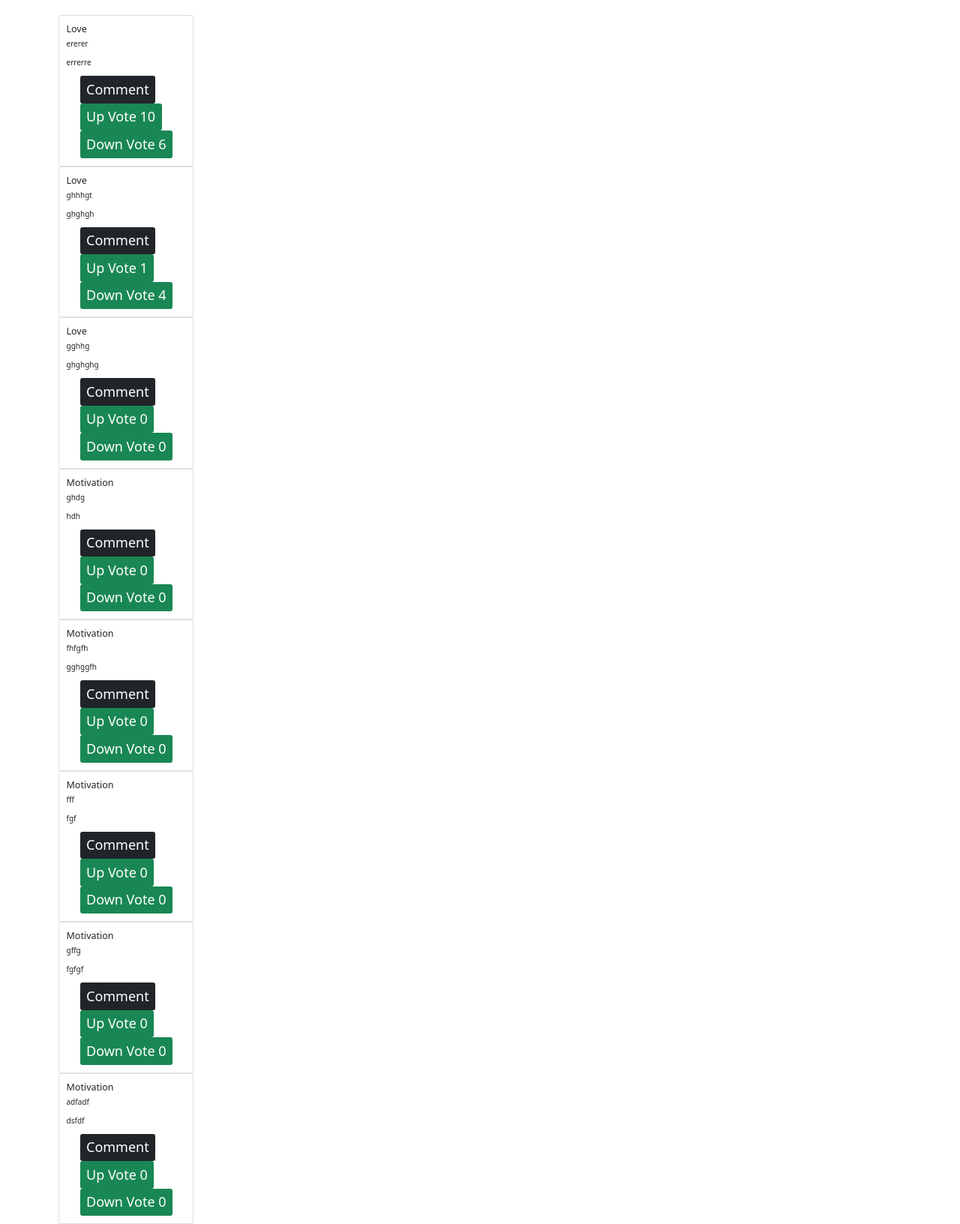
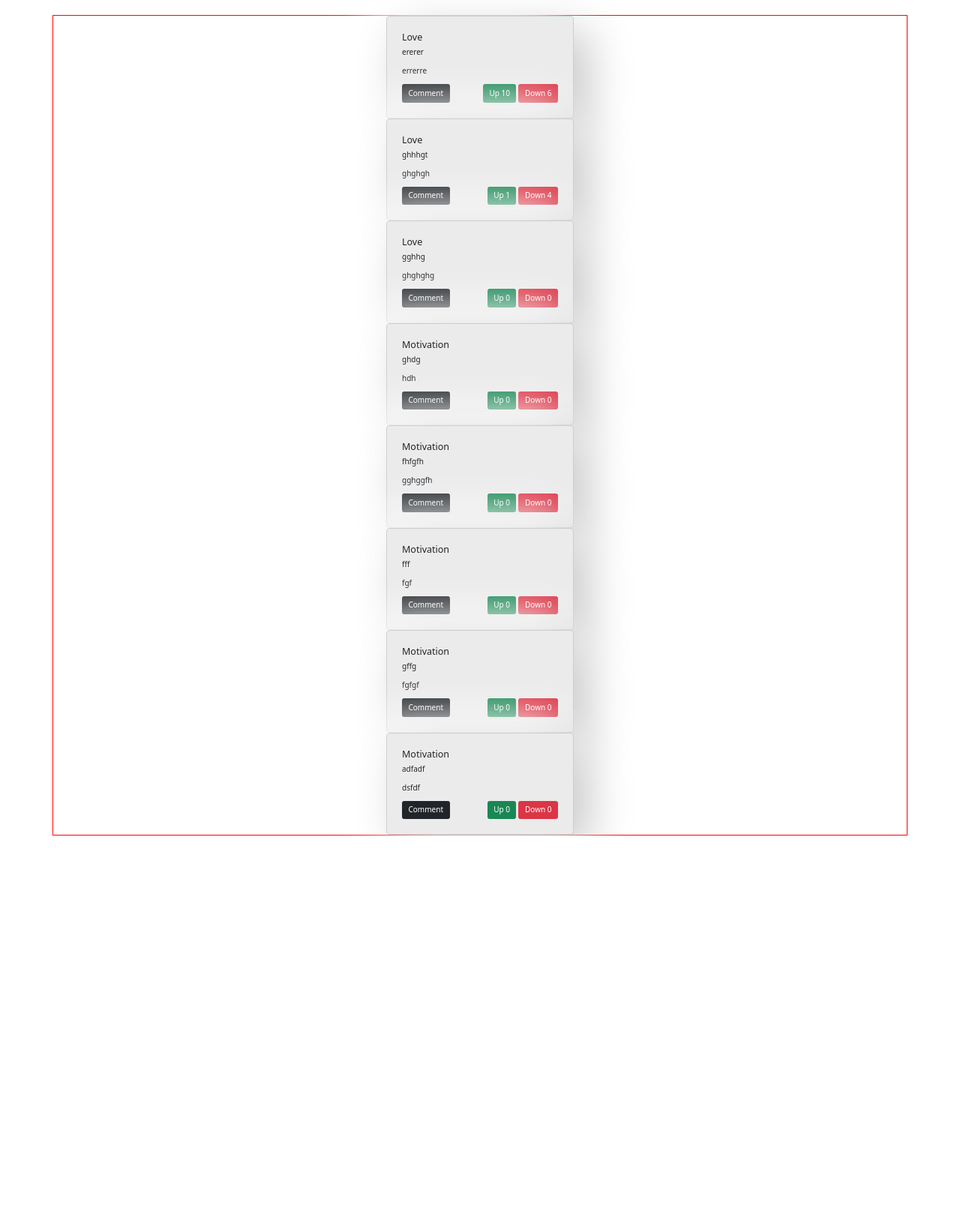
Before and after one commit to Kisavi/One-Minute-Pitch, a Flask app: template app/templates/display_pitch.html in a window 1280 px wide. Shown: the part 62-1694 px from the top of the page at 75% size. After the commit the page ends 1176 px from the top, so only its background shows below. Run offline with Flask 2, Linux system fonts and the light colour scheme; the template is opened without the code that fills it: values that come from a table or form of the project are taken from there, others are empty; data comes from the database, SQL or seed files in the repository; both versions use the stored data as it was after the commit; parts of the project's set-up code (start-up, migrations or seed data) failed here and were passed over; some libraries are stand-ins or nearby versions.

Commit message:
st- add flex property to the pitch cards to display them side by side

```diff
--- a/app/static/css/styles.css
+++ b/app/static/css/styles.css
@@ -10,15 +10,40 @@
     margin-top: 2em;
 }
 
-.btn {
+.btn1 {
     margin-left: 1em;
     font-size: large;
 }
 
-.welcome-section {
+.welcome-section,.pitchCard {
     padding: 1em;
     border-radius: 1em;
     background: #ebebeb;
     box-shadow:  20px 20px 60px #c8c8c8,
              -20px -20px 60px #ffffff;
 }
+
+.pitch {
+    display: flex;
+    align-items: center;
+    justify-content: space-between;
+    border: 1px solid red;
+}
+
+.footer {
+    display: flex;
+    align-items: center;
+    justify-content: space-between;
+}
+
+.votes {
+    display: flex;
+}
+
+.pitchCard {
+    border-radius: 0.5em;
+}
+
+.downvote {
+    margin-left: 0.3em;
+}
--- a/app/templates/display_pitch_macro.html
+++ b/app/templates/display_pitch_macro.html
@@ -1,11 +1,12 @@
 {% extends 'base.html' %}
 {% macro display_pitches(pitches) %}
-<div class="container">
+<div class="container pitch">
+    <!-- <div class="pitch"> -->
     <div class="row">
         <div class="col-md-4">
            {% if pitches %}
           {% for pitch in pitches %}
-           <div class="card" style="width: 18rem;">
+           <div class="card pitchCard" style="width: 25rem;">
                 <div class="card-body">
                     <h5 class="card-title">{{pitch.category}}</h5>
                     <p>{{pitch.title}}</p>
@@ -15,8 +16,12 @@
                             <a href="/comment/{{pitch.id}}"><button class="btn btn-dark">Comment</button></a>
                         </div>
                         <div class="votes">
-                            <a href="/like/{{pitch.id}}"><button class="btn btn-success">Up Vote {{pitch.upvotes.count()}}</button></a>
-                            <a href="/dislike/{{pitch.id}}"><button class="btn btn-success">Down Vote {{pitch.downvotes.count()}}</button></a>
+                            <div class="upvote">
+                            <a href="/like/{{pitch.id}}"><button class="btn btn-success">Up {{pitch.upvotes.count()}}</button></a>
+                        </div>
+                        <div class="downvote">
+                            <a href="/dislike/{{pitch.id}}"><button class="btn btn-danger">Down {{pitch.downvotes.count()}}</button></a>
+                        </div>
 
                         </div>
                     </div>
@@ -26,5 +31,6 @@
          {% endif %}
         </div>
     </div>
+<!-- </div> -->
 </div>
 {% endmacro %}
--- a/app/templates/index.html
+++ b/app/templates/index.html
@@ -9,8 +9,8 @@
     <h2  style="text-align: center;">In life, you only have 60 seconds to impress someone. 1 minute can make or break you.
 Use yours to share something meaningful in form of a posted pitch.</h2>
 <div class="homeButtons">
- <a href="/new_pitch"><button class="btn btn-secondary">Post a Pitch</button></a>
- <a href="/pitches"><button class="btn btn-secondary">View posted pitches</button></a>
+ <a href="/new_pitch"><button class="btn btn-secondary btn1">Post a Pitch</button></a>
+ <a href="/pitches"><button class="btn btn-secondary btn1">View posted pitches</button></a>
 </div>
 </div>
 <div class="col-md-2"></div>
```
Also changed, not shown: app/database.db.
